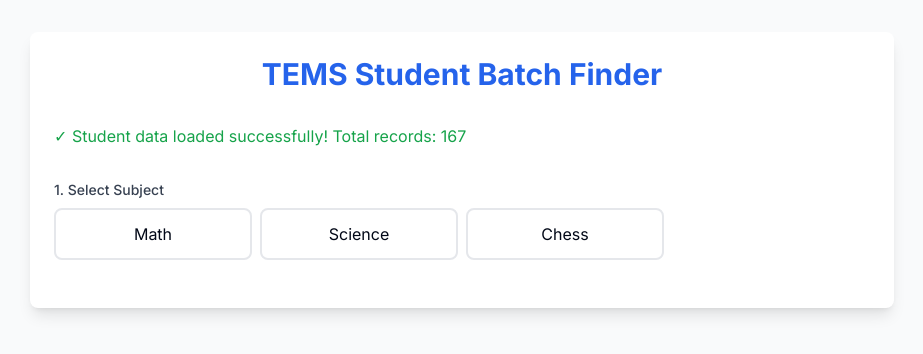
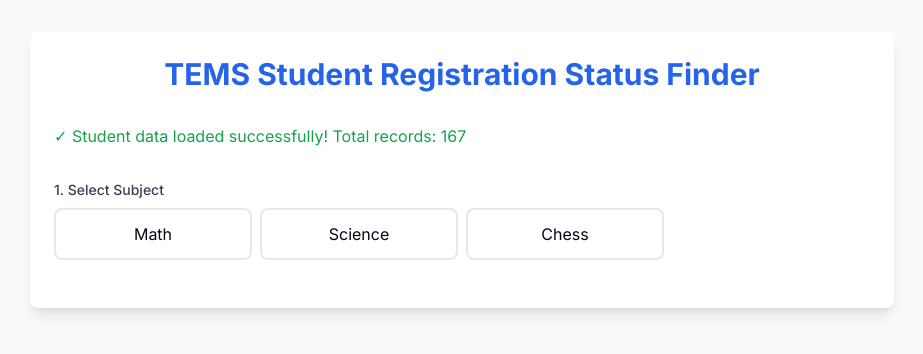
Before and after one commit to ninadgns/TEMS-LMS, a Next.js app: page /reg in a window 1280 px wide. Shown: the top 354 px of the page, without its empty margins (178-1101 px from the left). Built offline with nearby package versions, Linux system fonts and the light colour scheme.

Commit message:
added header

```diff
--- a/src/app/reg/page.tsx
+++ b/src/app/reg/page.tsx
@@ -153,7 +153,7 @@ export default function Home() {
       <div className="max-w-4xl mx-auto px-4">
         <div className="bg-white rounded-lg shadow-lg p-6">
           <h1 className="text-3xl font-bold text-center text-blue-600 mb-8">
-            TEMS Student Batch Finder
+            TEMS Student Registration Status Finder
           </h1>
 
           {/* Loading/Error Status */}
```
